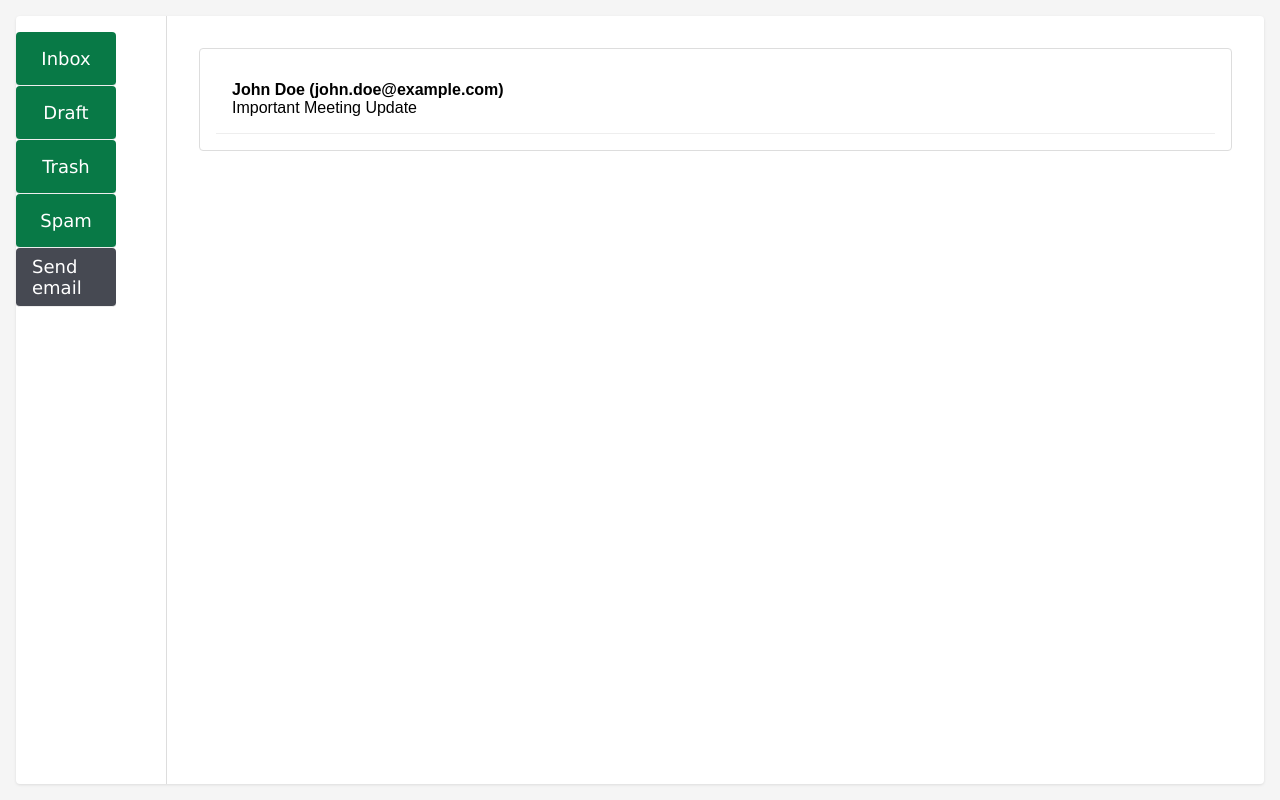
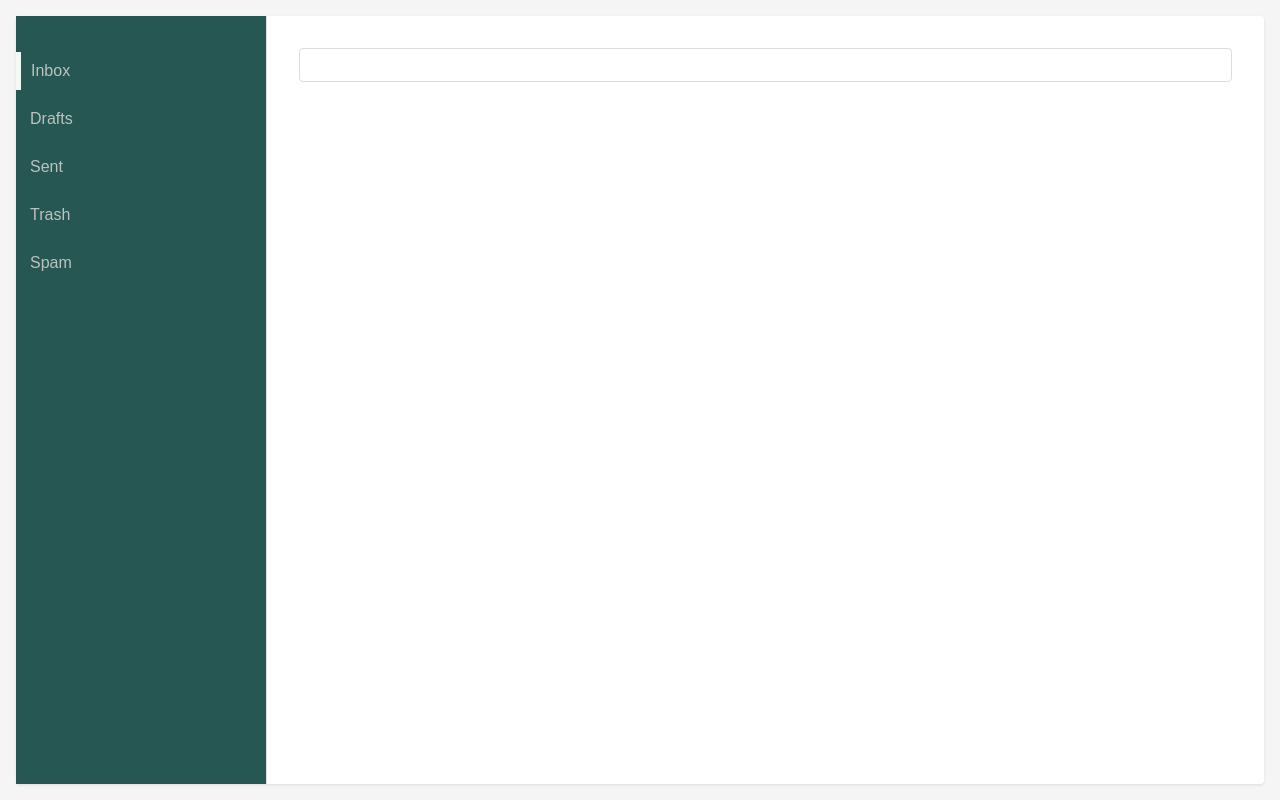
Before and after one commit to AmerYassir/Simple-Email-Web-App, a Flask app: page /inbox in a window 1280 px wide. Run offline with Flask 3, Linux system fonts and the light colour scheme.

Commit message:
UPDATE: inhanced style for a better UX

```diff
--- a/static/inbox.css
+++ b/static/inbox.css
@@ -117,3 +117,37 @@
   background-color: black;
 
 }
+
+.sidebar {
+  width: 250px;
+  background-color: #265753;
+}
+
+.sidebar-nav {
+  list-style: none;
+  padding: 20px 0;
+}
+
+.sidebar-nav li {
+  margin-bottom: 10px;
+}
+
+.sidebar-nav a {
+  display: block;
+  color: #bbc3c0;
+  text-decoration: none;
+  padding: 10px;
+  border-left: 4px solid transparent;
+}
+
+.sidebar-nav a.active {
+  border-left-color: #f3f8f5;
+  border-left-width: 5px;
+}
+
+.sidebar-nav a:hover {
+  background-color: #dddddd;
+  color: #4CAF50;
+  font-size: 120%;
+  font-weight: bold;
+}
--- a/templates/inbox.html
+++ b/templates/inbox.html
@@ -9,28 +9,29 @@
 </head>
 <body>
   <div class="container">
-    <nav>
-      <ul>
-      <a href="/inbox"><button type="button">Inbox</button></a>
-      <a href="/draft"><button type="button">Draft</button></a>
-      <a href="/trash"><button type="button">Trash</button></a>
-      <a href="/spam"><button type="button">Spam</button></a>
-      <a href="/send"><button type="button" class="send-button">Send email</button></a>
+    <nav class="sidebar">
+      <ul class="sidebar-nav">
+          <li><a href="/inbox" class="active">Inbox</a></li>
+          <li><a href="/draft">Drafts</a></li>
+          <li><a href="/sent">Sent</a></li>
+          <li><a href="/trash">Trash</a></li>
+          <li><a href="/spam">Spam</a></li>
       </ul>
   </nav>
     <main>
       <section class="email-list">
+        {% for message in messages%}
           <article class="email-item">
             <a href="#">
             <div>
-            John Doe (john.doe@example.com)
+              {{message[2]}}
             </div>
             <div>
-            Important Meeting Update
+              {{message[3]}}
             </div>
             </a>
-
           </article>
+        {% endfor %}
       </section>
     </main>
   </div>
```
Lines whose indentation alone changed are shown as unchanged.
